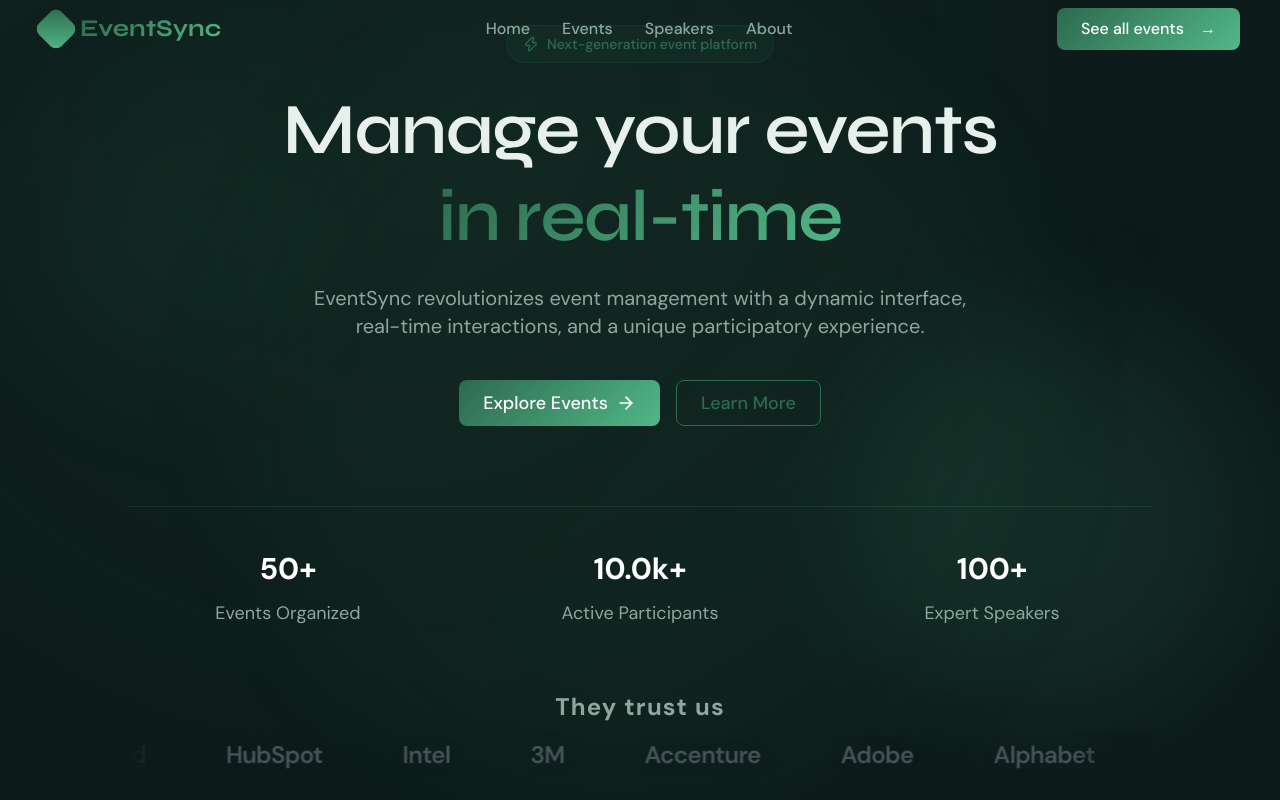
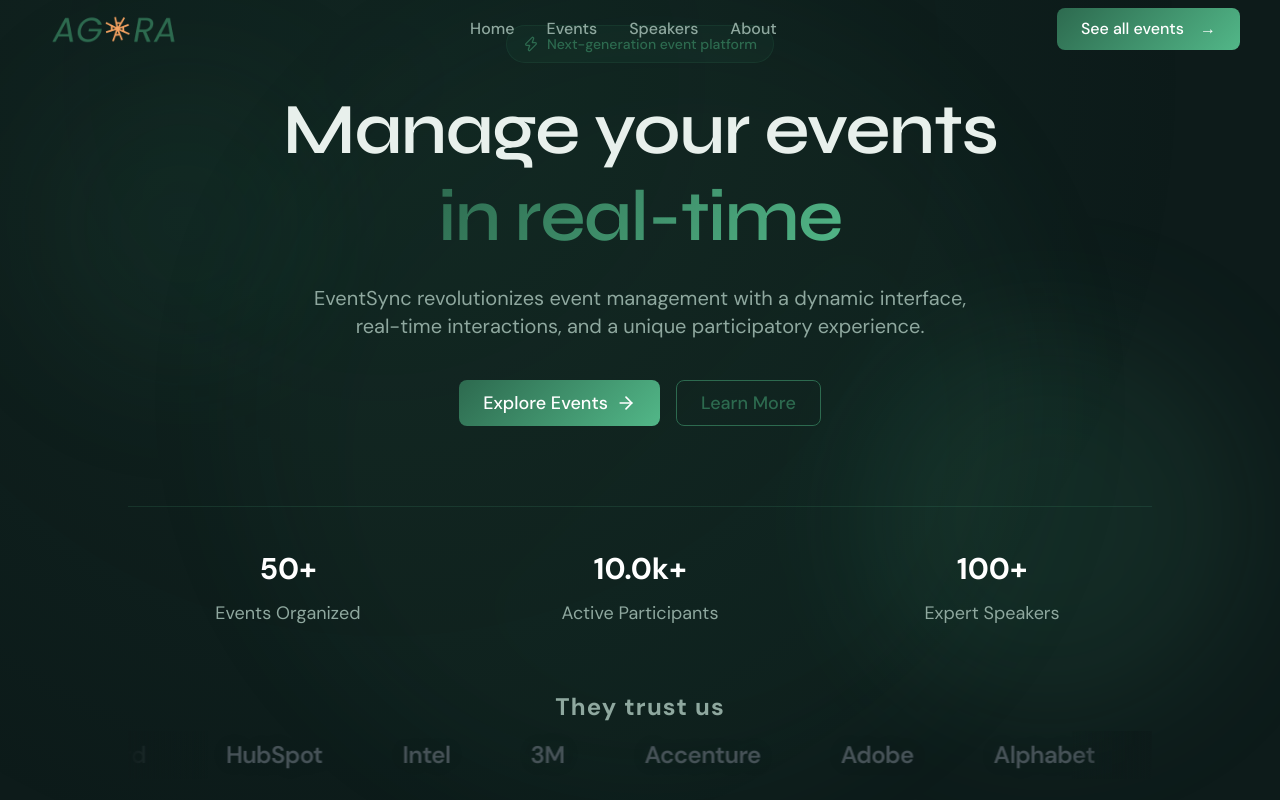
Before and after one commit to FullStack-Collective/event-sync-frontend, a Next.js app: page / in a window 1280 px wide. Shown: the top 800 px of the page. Built offline with nearby package versions, Linux system fonts and the light colour scheme.

Commit message:
feat(public-home-page): add logo and use it in the header

```diff
--- a/src/components/home/layout/PublicHeader.tsx
+++ b/src/components/home/layout/PublicHeader.tsx
@@ -3,6 +3,8 @@
 import { useState, useEffect } from "react";
 import Link from "next/link";
 import { Menu, X } from "lucide-react";
+import Image from "next/image";
+import logo from "@/app/(public)/logo/Logo.png";
 
 const navItems = [
   { label: "Home", href: "#home" },
@@ -52,10 +54,12 @@ export function PublicHeader() {
             className="group relative z-10"
           >
             <div className="flex items-center gap-2">
-              <div className="w-8 h-8 bg-gradient-sage rounded-lg rotate-45 group-hover:rotate-90 transition-transform duration-300" />
-              <span className="text-2xl font-display font-bold text-gradient-primary">
-                EventSync
-              </span>
+              <Image
+                src={logo}
+                alt="Logo"
+                width={150}
+                height={75}
+              />
             </div>
           </Link>
 
```
Also changed, not shown: src/app/(public)/logo/Logo.png (renamed from src/app/(public)/logos/Logos.png), src/app/(public)/logo/favicon.png (renamed from src/app/(public)/logos/favicon.png).
